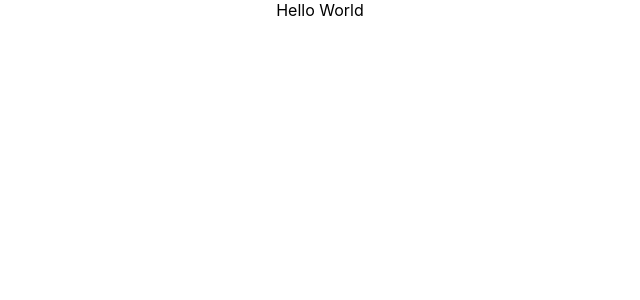
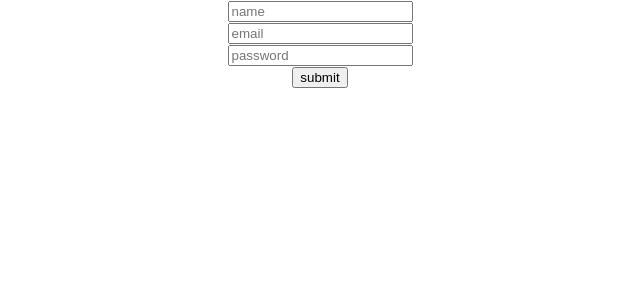
Before and after one commit to lcolsant/react-login, a React (Create React App) app: page / in a window 1280 px wide. Shown: the top 300 px of the page, without its empty margins (320-960 px from the left). Built offline with nearby package versions, Linux system fonts and the light colour scheme.

Commit message:
updating form

```diff
--- a/src/App.js
+++ b/src/App.js
@@ -1,10 +1,11 @@
 import React from 'react';
 import './App.css';
+import FormValidator from './FormValidator.js'
 
 function App() {
   return (
     <div className="App">
-      Hello World
+      <FormValidator></FormValidator>
     </div>
   );
 }
--- /dev/null
+++ b/src/FormValidator.js
@@ -0,0 +1,85 @@
+import React, { Component } from 'react';
+import './FormValidator.css';
+
+
+
+// const initialState = {
+//     name: "",
+//     email: "",
+//     password: "",
+//   };
+
+  class FormValidator extends Component{
+
+
+
+    constructor(props){
+        super(props);
+        this.state = {
+            name: "",
+            email: "",
+            password: "",
+        }
+
+        this.initialState = this.state;
+        this.handleChange = this.handleChange.bind(this);
+        this.handleSubmit = this.handleSubmit.bind(this);
+    }
+
+
+    handleSubmit(event){
+        event.preventDefault();
+        console.log('form submitted!');
+        this.setState(this.initialState)
+
+
+    }
+
+    handleChange(event){
+        console.log(event.target.value)
+        this.setState({
+            [event.target.name]:event.target.value
+        });
+    }
+
+    render(){
+        return(
+            <form onSubmit={this.handleSubmit} >
+                <div>
+                    <input
+                        name="name"
+                        placeholder="name"
+                        value={this.state.name}
+                        onChange={this.handleChange}
+                    />
+                </div>
+                <div>
+                    <input
+                        name="email"
+                        placeholder="email"
+                        value={this.state.email}
+                        onChange={this.handleChange}
+                    />
+                </div>
+                <div>
+                    <input
+                        name="password"
+                        placeholder="password"
+                        type="password"
+                        value={this.state.password}
+                        onChange={this.handleChange}
+                    />
+                </div>
+                <div>
+                    <input
+                        type="submit"
+                        value="submit"
+                    />
+                </div>
+
+            </form>
+        );
+    }
+}
+
+export default FormValidator
```
Also changed, not shown: src/FormValidator.css (added), 1 other file (tests, documents, lock files or other folders).
